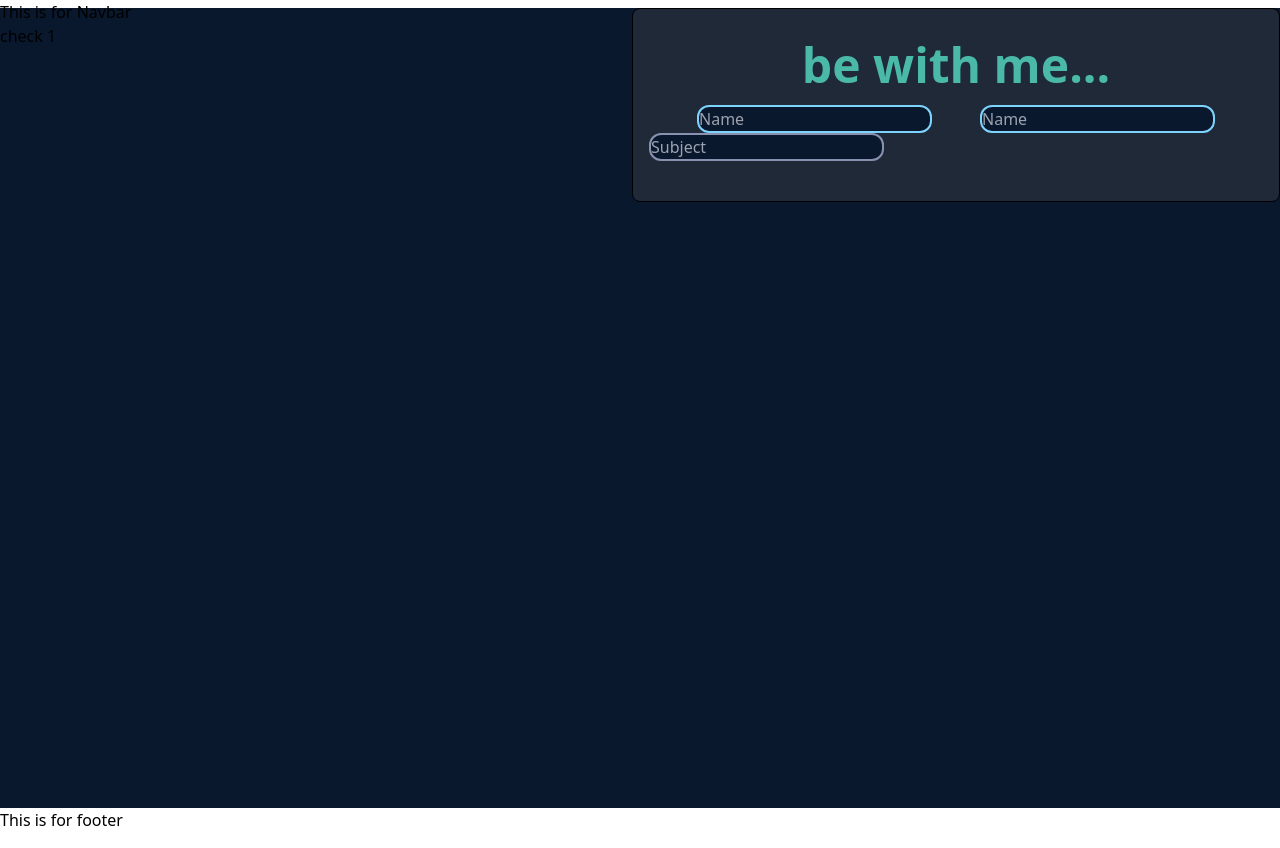
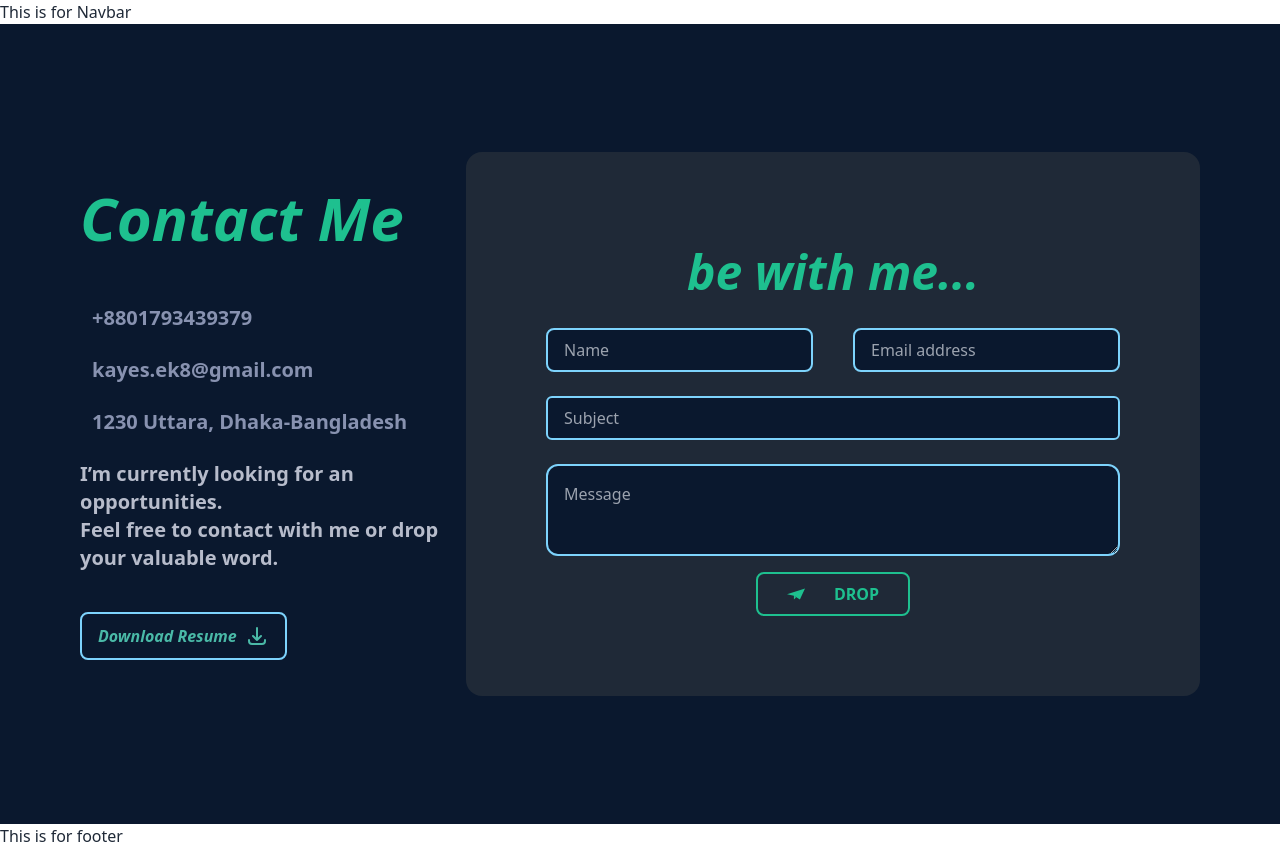
Before and after one commit to its-kayes/portfolio-kayes, a Next.js app: page /contact in a window 1280 px wide. Built offline with nearby package versions, Linux system fonts and the light colour scheme.

Commit message:
i: react icon, email-js, daisui. Solve contact Starcture

```diff
--- a/package.json
+++ b/package.json
@@ -9,14 +9,20 @@
     "lint": "next lint"
   },
   "dependencies": {
+    "@emailjs/browser": "^3.7.0",
     "@emotion/react": "^11.10.4",
     "@emotion/styled": "^11.10.4",
     "@mui/icons-material": "^5.10.6",
     "@mui/material": "^5.10.8",
     "@mui/styled-engine-sc": "^5.10.6",
+    "daisyui": "^2.31.0",
+    "emailjs": "^4.0.1",
+    "emailjs-com": "^3.2.0",
     "next": "12.3.1",
     "react": "18.2.0",
     "react-dom": "18.2.0",
+    "react-hook-form": "^7.37.0",
+    "react-icons": "^4.6.0",
     "react-typical": "^0.1.3",
     "styled-components": "^5.3.6"
   },
--- a/pages/contact.tsx
+++ b/pages/contact.tsx
@@ -1,81 +1,217 @@
-import { Box, Grid, TextField, Typography } from "@mui/material";
+import { useForm } from "react-hook-form";
+import emailjs from "emailjs-com";
+// import { FontAwesomeIcon } from "font-awesome";
+// import { ToastContainer, toast } from "react-toastify";
+// import "react-toastify/dist/ReactToastify.min.css";
+// import "@fontsource/amiri";
+import { SiMinutemailer } from "react-icons/si";
+import { HiOutlineDownload } from "react-icons/hi";
 
-export default function contact() {
+const ContactMe = () => {
+  const {
+    register,
+    handleSubmit,
+    reset,
+    formState: { errors },
+  } = useForm();
+
+  // Function that displays a success toast on bottom right of the page when form submission is successful
+
+  // Function called on submit that uses emailjs to send email of valid contact form
+  const onSubmit = async (data: any) => {
+    // Destrcture data object
+    const { name, email, subject, message } = data;
+    try {
+      const templateParams = {
+        name,
+        email,
+        subject,
+        message,
+      };
+
+      //   await emailjs.send(
+      //     process.env.REACT_APP_SERVICE_ID,
+      //     process.env.REACT_APP_TEMPLATE_ID,
+      //     templateParams,
+      //     process.env.REACT_APP_USER_ID
+      //   );
+      await emailjs.send(
+        "service_67457x8",
+        "template_g6er89i",
+        templateParams,
+        "V9FiYPkfj9TMFJR-e"
+      );
+
+      reset();
+      // toastifySuccess();
+    } catch (e) {
+      console.log(e);
+    }
+  };
+
   return (
-    <Box className="h-screen bg-bg">
-      <Grid container spacing={2} columns={16}>
-        <Grid item xs={8}>
-          check 1
-        </Grid>
-        <Grid
-          item
-          xs={8}
-          py={5}
-          px={2}
-          border={1}
-          borderRadius={2}
-          className="bg-formContainer"
-          sx={
-            {
-              // bgcolor: "#1F2937",
-            }
-          }
+    <div className="bg-[#0A182E] text-[#1EC08F] flex justify-evenly h-screen items-center p-20">
+      <div className="">
+        <p className=" mb-14 text-6xl font-bold ">
+          <i> Contact Me </i>
+        </p>
+        <div className="flex text-xl text-[#8892B0] items-center mb-6">
+          {/* <i className="fa-solid fa-phone-volume"></i> */}
+          {/* <FontAwesomeIcon icon="fa-solid fa-phone" /> */}
+          <p className="px-3 font-sans  font-semibold">+8801793439379</p>
+        </div>
+        <div className="flex text-xl text-[#8892B0] items-center mt-6">
+          <i className="fa-solid fa-envelope-open-text"></i>
+          <p className="px-3 font-sans  font-semibold">kayes.ek8@gmail.com</p>
+        </div>
+        <div className="flex text-xl text-[#8892B0] items-center my-6">
+          <i className="fa-solid fa-location-dot"></i>
+          <p className="px-3 font-sans  font-semibold">
+            1230 Uttara, Dhaka-Bangladesh
+          </p>
+        </div>
+        <p className="text-[#b7bccb] font-semibold text-xl">
+          I’m currently looking for an opportunities.
+        </p>
+        <p className=" text-[#b7bccb] font-semibold text-xl">
+          Feel free to contact with me or drop your valuable word.
+        </p>
+        <div className="mt-10">
+          <a
+            href="resume.pdf"
+            className="btn border-2 text-[#4AB9A7] bg-[#0A182E] font-semibold border-[#7DD3FC] normal-case hover:text-black hover:bg-[#7DD3FC]"
+            download
           >
-          {/* <Typography
-            component="h1"
-            textAlign="center"
-            className="text-buttonText text-7xl"
+            <i className="text-[16px] pr-2"> Download Resume</i>{" "}
+            <HiOutlineDownload className="text-2xl" />
+          </a>
+        </div>
+      </div>
+      <div className="ContactForm ">
+        <div className="container">
+          <div className="row">
+            <div className="text-center">
+              <div className="contactForm rounded-2xl bg-[#1F2937]">
+                {/* <div className='contactForm m-10 rounded-2xl bg-[#030f27]'> */}
+                <form
+                  className="p-20"
+                  id="contact-form"
+                  onSubmit={handleSubmit(onSubmit)}
+                  noValidate
                 >
-            be with me
-          </Typography> */}
-          <h1 className="text-buttonText xl:text-5xl text-xl font-bold text-center py-4">
-            be with me...
+                  <h1 className=" xl:text-5xl text-xl font-bold text-center py-4">
+                    <i> be with me... </i>
                   </h1>
-          <Box display="flex" justifyContent="space-evenly">
+                  {/* <h1 className='text-4xl text-yellow-300 mt-8 lg:text-left  md:text-7xl kayes  font-bold mb-10 whitespace-nowrap text-center py-4'> Send Me Your Feedback  </h1> */}
+                  <div className="row formRow flex">
+                    <div className="col-6 py-4 mr-5 ">
                       <input
                         type="text"
-              name="name"
-              //   {...register("name", {
-              //     required: { value: true, message: "Please enter your name" },
-              //     maxLength: {
-              //       value: 30,
-              //       message: "Please use 30 characters or less",
-              //     },
-              //   })}
-              className="border-2 rounded-xl border-borderColor form-control text-[#8892B0] focus:text-[#8892B0] formInput focus:bg-[#0A182E] bg-[#0A182E]"
+                        // name="name"
+                        {...register("name", {
+                          required: {
+                            value: true,
+                            message: "Please enter your name",
+                          },
+                          maxLength: {
+                            value: 30,
+                            message: "Please use 30 characters or less",
+                          },
+                        })}
+                        className="border-2 py-2 px-4 rounded-lg border-[#7DD3FC] form-control text-[#8892B0] focus:text-[#8892B0] formInput focus:bg-[#0A182E] bg-[#0A182E]"
                         placeholder="Name"
                       ></input>
+                      {errors.name && (
+                        <span className="errorMessage">
+                          {/* {errors.name.message} */}
+                        </span>
+                      )}
+                    </div>
+                    <div className="col-6 py-4 ml-5">
+                      <input
+                        type="email"
+                        // name="email"
+                        {...register("email", {
+                          required: true,
+                          pattern:
+                            /^[a-zA-Z0-9.!#$%&’*+/=?^_`{|}~-]+@[a-zA-Z0-9-]+(?:\.[a-zA-Z0-9-]+)*$/,
+                        })}
+                        className="border-2 py-2 px-4 rounded-lg border-[#7DD3FC] form-control text-[#8892B0] focus:text-[#8892B0] formInput focus:bg-[#0A182E] bg-[#0A182E]"
+                        placeholder="Email address"
+                      ></input>
+                      {errors.email && (
+                        <span className="errorMessage">
+                          Please enter a valid email address
+                        </span>
+                      )}
+                    </div>
+                  </div>
+                  {/* Row 2 of form */}
+                  <div className="row formRow py-2">
+                    <div className="col">
                       <input
                         type="text"
-              name="name"
-              //   {...register("name", {
-              //     required: { value: true, message: "Please enter your name" },
-              //     maxLength: {
-              //       value: 30,
-              //       message: "Please use 30 characters or less",
-              //     },
-              //   })}
-              className="border-2 rounded-xl border-borderColor form-control text-[#8892B0] focus:text-[#8892B0] formInput focus:bg-[#0A182E] bg-[#0A182E]"
-              placeholder="Name"
-            ></input>
-          </Box>
-          <Box>
-            <input
-              type="text"
-              name="subject"
-              //   {...register("subject", {
-              //     required: { value: true, message: "Please enter a subject" },
-              //     maxLength: {
-              //       value: 75,
-              //       message: "Subject cannot exceed 75 characters",
-              //     },
-              //   })}
-              className="border-2 rounded-xl border-sky-300 form-control text-[#8892B0] focus:text-[#8892B0] formInput focus:bg-[#0A182E] bg-[#0A182E]"
+                        // name="subject"
+                        {...register("subject", {
+                          required: {
+                            value: true,
+                            message: "Please enter a subject",
+                          },
+                          maxLength: {
+                            value: 75,
+                            message: "Subject cannot exceed 75 characters",
+                          },
+                        })}
+                        className="border-2 w-full py-2 px-4 rounded-md border-[#7DD3FC] form-control text-[#8892B0] focus:text-[#8892B0] formInput focus:bg-[#0A182E] bg-[#0A182E]"
                         placeholder="Subject"
                       ></input>
-          </Box>
-        </Grid>
-      </Grid>
-    </Box>
+                      {errors.subject && (
+                        <span className="errorMessage">
+                          {/* {errors.subject.message} */}
+                        </span>
+                      )}
+                    </div>
+                  </div>
+                  {/* Row 3 of form */}
+                  <div className="row formRow py-4">
+                    <div className="col">
+                      <textarea
+                        rows={3}
+                        // name="message"
+                        {...register("message", {
+                          required: true,
+                        })}
+                        className="border-2 w-full px-4 pt-4 rounded-xl border-[#7DD3FC] form-control text-[#8892B0] focus:text-[#8892B0] formInput focus:bg-[#0A182E] bg-[#0A182E]"
+                        placeholder="Message"
+                      ></textarea>
+                      {errors.message && (
+                        <span className="errorMessage">
+                          Please enter a message
+                        </span>
+                      )}
+                    </div>
+                  </div>
+                  <button
+                    className="submit-btn border-2 border-[#1EC08F] rounded-lg hover:bg-[#7DD3FC] hover:border-[#7DD3FC] hover:text-black hover:font-bold"
+                    type="submit"
+                  >
+                    {/* <i className="fa-solid fa-envelope-circle-check pr-2"></i> */}
+                    <div className="flex justify-evenly items-center w-[150px]  py-2">
+                      {/* <img className="w-8 h-7" src="email-svg.svg" alt="" /> */}
+                      <SiMinutemailer className="text-lg" />
+                      <h1 className="font-bold uppercase"> Drop </h1>
+                    </div>
+                  </button>
+                </form>
+              </div>
+
+              {/* <ToastContainer /> */}
+            </div>
+          </div>
+        </div>
+      </div>
+    </div>
   );
-}
+};
+
+export default ContactMe;
--- a/tailwind.config.js
+++ b/tailwind.config.js
@@ -18,5 +18,5 @@ module.exports = {
       borderColor: "#7DD3FC",
     },
   },
-  plugins: [],
+  plugins: [require("daisyui")],
 };
```
Also changed, not shown: public/email-svg.svg (added), 1 other file (tests, documents, lock files or other folders). Lines whose indentation alone changed are shown as unchanged.
